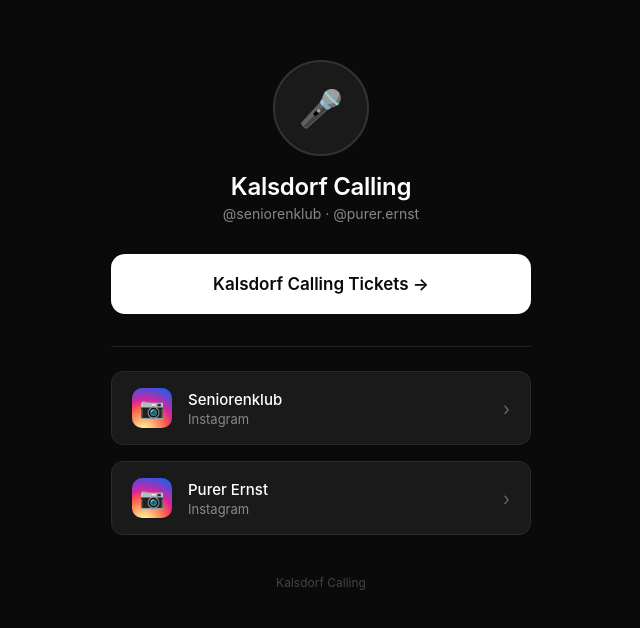
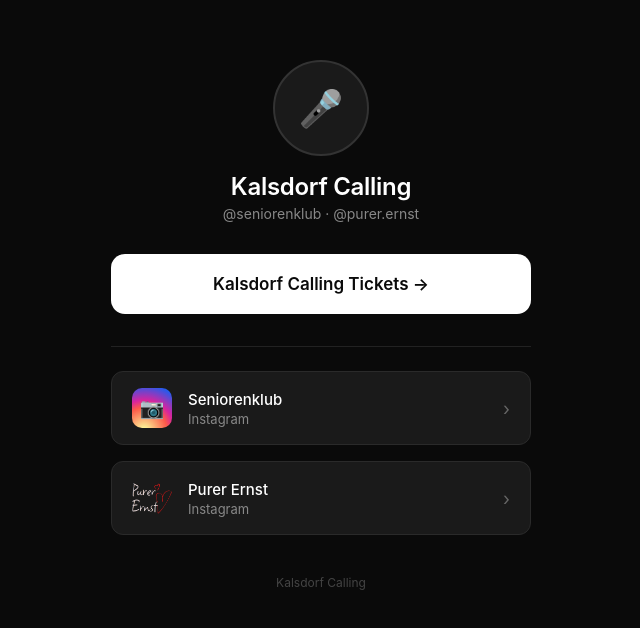
Before and after one commit to Maydmor/purer-ernst-linktree, a plain HTML site: page index.html in a window 1280 px wide. Shown: the whole page, without its empty margins (319-959 px from the left). Drawn offline with Linux system fonts and the light colour scheme.

Commit message:
Add Purer Ernst logo

```diff
--- a/index.html
+++ b/index.html
@@ -82,6 +82,12 @@
             background: #d6249f;
             background: radial-gradient(circle at 30% 107%, #fdf497 0%, #fdf497 5%, #fd5949 45%, #d6249f 60%, #285AEB 90%);
         }
+        .link-icon img {
+            width: 100%;
+            height: 100%;
+            object-fit: contain;
+            border-radius: 8px;
+        }
         .link-text {
             flex: 1;
         }
@@ -151,7 +157,7 @@
         </a>
 
         <a href="https://www.instagram.com/purer.ernst/" target="_blank" rel="noopener" class="link">
-            <div class="link-icon ig">📷</div>
+            <div class="link-icon"><img src="purer-ernst-logo.png" alt="Purer Ernst"></div>
             <div class="link-text">
                 <div class="link-title">Purer Ernst</div>
                 <div class="link-desc">Instagram</div>
```
Also changed, not shown: purer-ernst-logo.png (added).
